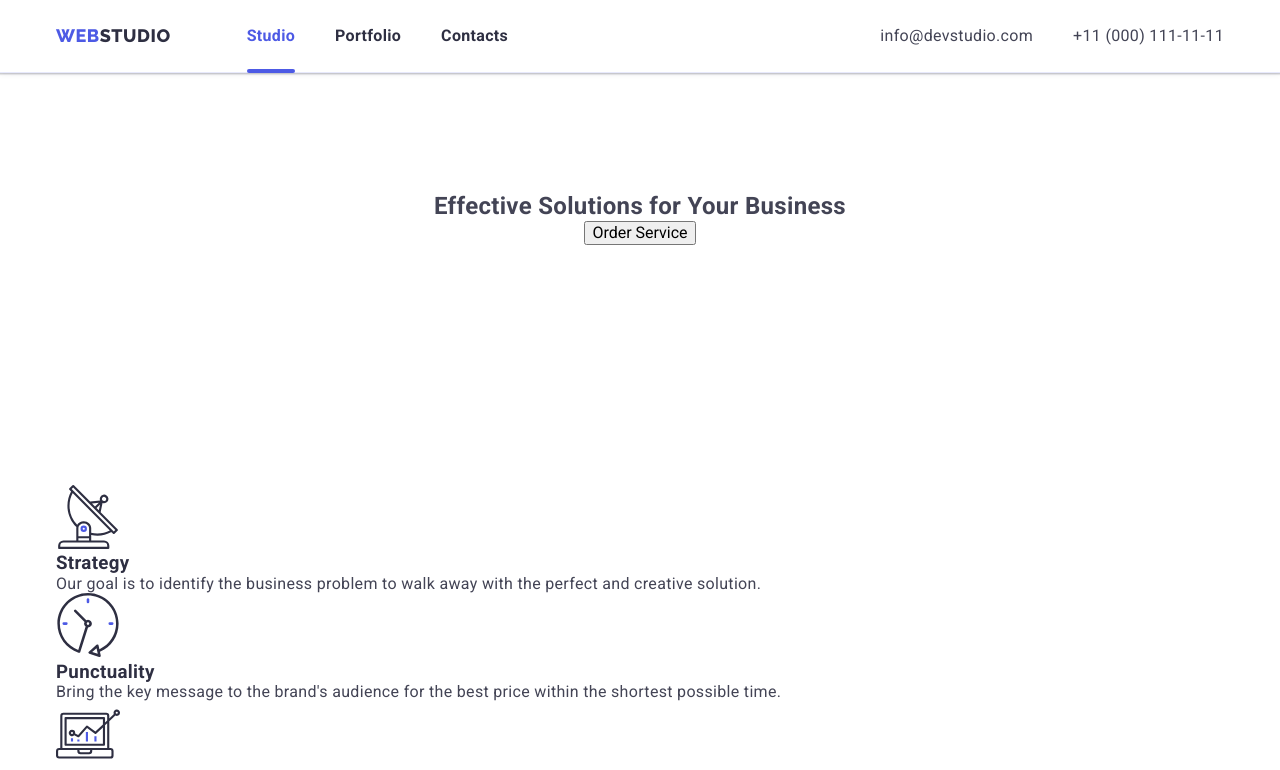
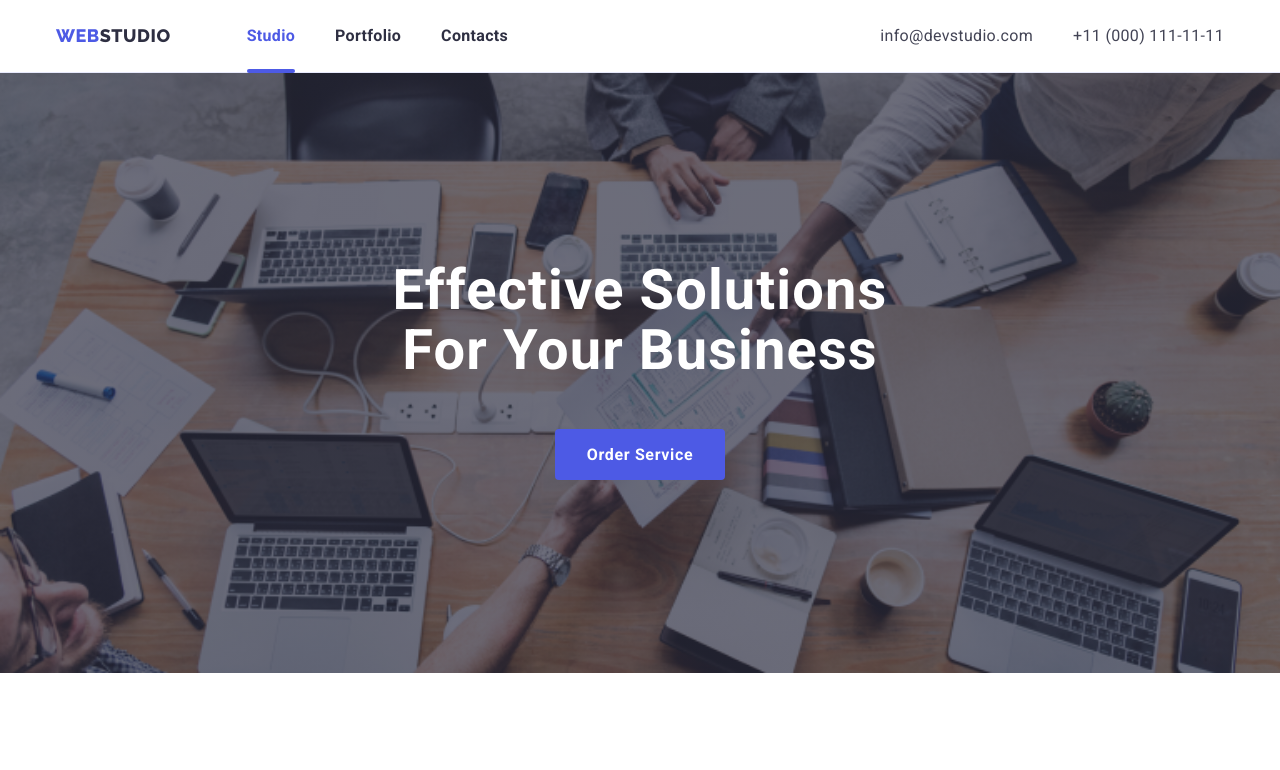
Before and after one commit to NikKms/goit-markup-hw-07, a plain HTML site: page index.html in a window 1280 px wide. Shown: the top 770 px of the page. Drawn offline with nearby package versions, Linux system fonts and the light colour scheme.

Commit message:
start hero

```diff
--- a/css/styles.css
+++ b/css/styles.css
@@ -267,6 +267,10 @@ img {
 
 .mobile-nav-item + .mobile-nav-item {
   margin-top: 40px;
+}
+
+.current .mobile-item-link {
+  color: var(--accent-color);
 }
 
 .modal-contacts-list {
@@ -592,36 +596,65 @@ img {
 
 /* -----------HERO----------- */
 
-/* .hero {
-  max-width: 1440px;
-  height: 600px;
+.hero {
+  padding-top: 112px;
+  padding-bottom: 112px;
   margin: 0 auto;
-  padding-top: 188px;
-  padding-bottom: 188px;
 
-  background-color: var(--secondary-bgc);
-  background-image: linear-gradient(rgba(46, 47, 66, 0.7), rgba(46, 47, 66, 0.7)),
-    url(../images/hero-bg.jpg);
   background-repeat: no-repeat;
   background-position: center;
   background-size: cover;
 }
 
+.hero {
+  background-color: var(--secondary-bgc);
+  background-image: linear-gradient(rgba(46, 47, 66, 0.7), rgba(46, 47, 66, 0.7)),
+    url(../images/mobile-bg.jpg);
+}
+@media screen and (min-device-pixel-ratio: 2),
+  screen and (-webkit-min-device-pixel-ratio: 2),
+  screen and (-o-min-device-pixel-ratio: 2/1),
+  screen and (min-resolution: 192dpi),
+  screen and (min-resolution: 2dppx) {
+  .hero {
+    background-image: linear-gradient(rgba(46, 47, 66, 0.7), rgba(46, 47, 66, 0.7)),
+      url(../images/mobile-bg@2x.jpg);
+  }
+}
+
+@media (min-width: 768px) {
+  .hero {
+    height: 436px;
+    background-color: var(--secondary-bgc);
+    background-image: linear-gradient(rgba(46, 47, 66, 0.7), rgba(46, 47, 66, 0.7)),
+      url(../images/tablet-bg.jpg);
+  }
+  @media screen and (min-device-pixel-ratio: 2),
+    screen and (-webkit-min-device-pixel-ratio: 2),
+    screen and (-o-min-device-pixel-ratio: 2/1),
+    screen and (min-resolution: 192dpi),
+    screen and (min-resolution: 2dppx) {
+    .hero {
+      background-image: linear-gradient(rgba(46, 47, 66, 0.7), rgba(46, 47, 66, 0.7)),
+        url(../images/tablet-bg@2x.jpg);
+    }
+  }
+}
+
 .hero-title {
-  width: 496px;
+  margin: 0 auto;
+  margin-bottom: 40px;
 
-  margin: 0 auto;
-  margin-bottom: 48px;
+  max-width: 328px;
 
   color: var(--hero-title-color);
-
-  font-size: 56px;
-  line-height: 1.07;
+  font-weight: 700;
+  font-size: 36px;
+  line-height: 1.11;
   letter-spacing: 0.02em;
 }
 
 .hero-btn {
-  display: inline-block;
   padding: 16px 32px;
 
   border-radius: 4px;
@@ -650,7 +683,30 @@ img {
   background-color: var(--btn-bgc-hover-color);
   box-shadow: 0px 4px 4px rgba(0, 0, 0, 0.15);
   border-radius: 4px;
-} */
+}
+
+@media (min-width: 768px) {
+  .hero-title {
+    max-width: 496px;
+
+    font-size: 56px;
+    line-height: 1.07;
+    letter-spacing: 0.02em;
+  }
+}
+
+@media (min-width: 1200px) {
+  .hero {
+    height: 600px;
+    margin: 0 auto;
+    padding-top: 188px;
+    padding-bottom: 188px;
+  }
+
+  .hero-title {
+    margin-bottom: 48px;
+  }
+}
 
 /* -----------PRINCIPLES----------- */
 /* .principles {
--- a/index.html
+++ b/index.html
@@ -55,7 +55,7 @@
     <section class="hero section">
 
       <div class="container centred">
-        <h1 class="hero-title">Effective Solutions for Your Business</h1>
+        <h1 class="hero-title">Effective Solutions For Your Business</h1>
         <button type="button" class="hero-btn btn" data-modal-open>Order Service</button>
       </div>
 
@@ -433,7 +433,7 @@
         <use class="modal-close-icon" href="./images/icons.svg#icon-close-black-modal"></use>
       </svg></button>
     <ul class="mobile-nav-list list">
-      <li class="mobile-nav-item"><a class="navigations-item-link link" href="./index.html">Studio</a>
+      <li class="mobile-nav-item current"><a class="navigations-item-link link" href="./index.html">Studio</a>
       </li>
       <li class="mobile-nav-item"><a class="navigations-item-link link" href="./portfolio.html">Portfolio</a>
       </li>
```
Also changed, not shown: portfolio.html (+5 -4 lines), images/mobile-bg.jpg (added), images/mobile-bg@2x.jpg (added), images/tablet-bg.jpg (added), images/tablet-bg@2x.jpg (added).
